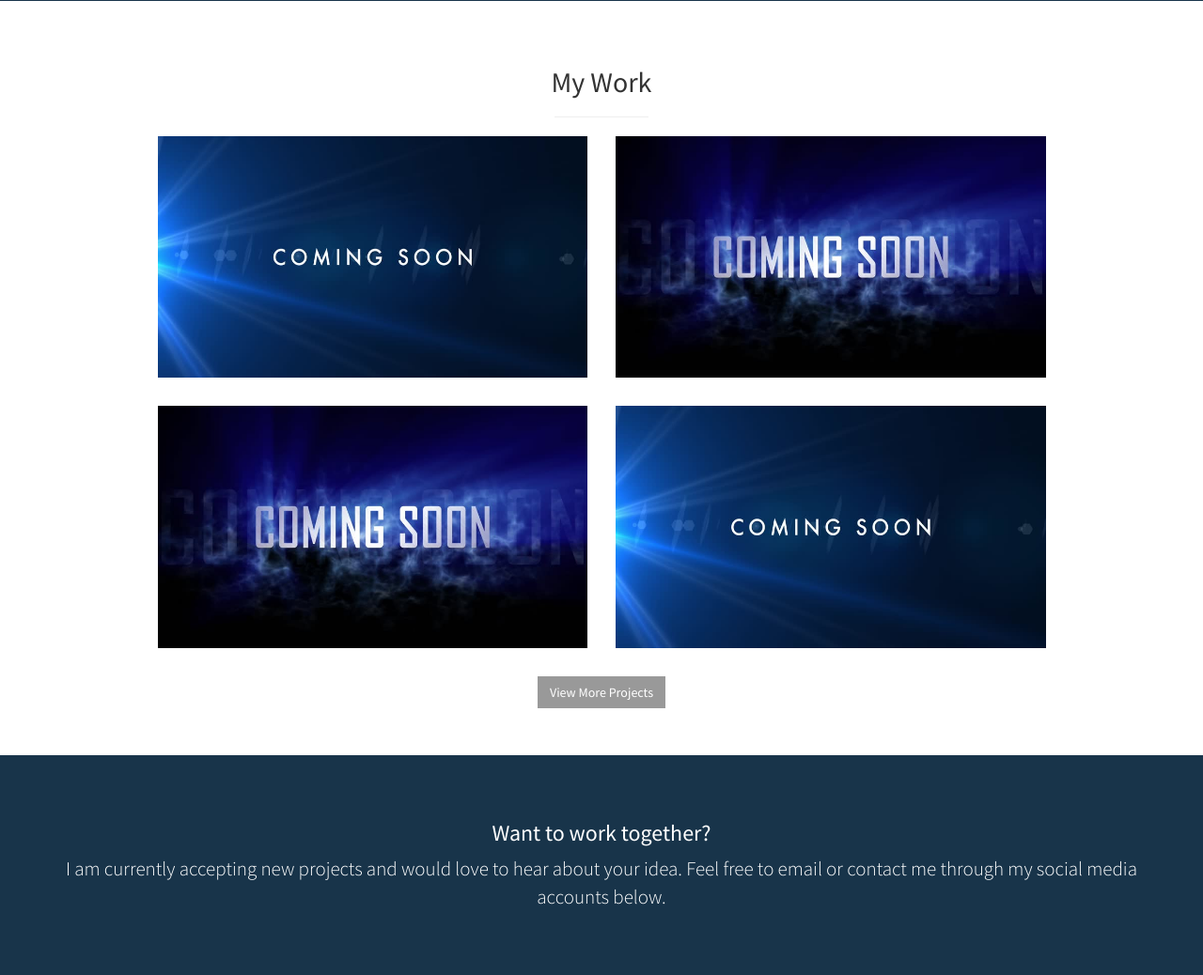
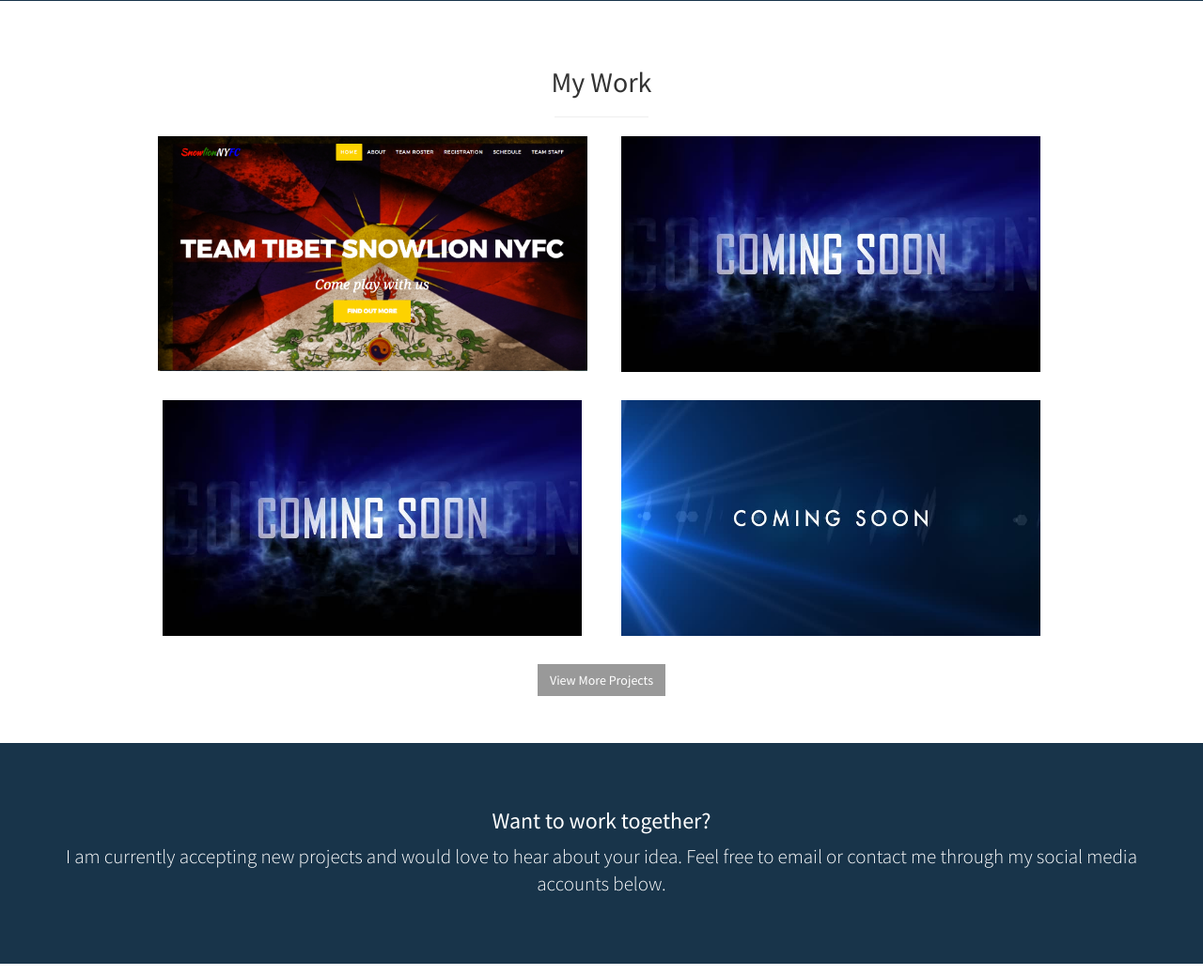
Before and after one commit to azeneli/azeneli_portfolio, a PHP site: page /index.html in a window 1280 px wide. Shown: the part 1664-2702 px from the top of the page at 94% size. Run offline with PHP 8.4, Linux system fonts and the light colour scheme.

Commit message:
update portfolio section with team tibet website

```diff
--- a/css/stylish-portfolio.css
+++ b/css/stylish-portfolio.css
@@ -287,3 +287,7 @@
 .menu--title {
     color: #fff !important;
 }
+
+.img-tmp-size {
+    height: 251px;
+}
--- a/index.html
+++ b/index.html
@@ -163,29 +163,29 @@
                     <div class="row">
                         <div class="col-md-6">
                             <div class="portfolio-item">
-                                <a href="#">
-                                    <img class="img-portfolio img-responsive" src="img/coming-soon5.jpeg">
+                                <a href="https://snnyfc.herokuapp.com/index.html">
+                                    <img class="img-portfolio img-responsive" src="img/team_tibet-5.png">
                                 </a>
                             </div>
                         </div>
                         <div class="col-md-6">
                             <div class="portfolio-item">
                                 <a href="#">
-                                    <img class="img-portfolio img-responsive" src="img/coming-soon4.jpg">
+                                    <img class="img-portfolio img-responsive img-tmp-size" src="img/coming-soon4.jpg">
                                 </a>
                             </div>
                         </div>
                         <div class="col-md-6">
                             <div class="portfolio-item">
                                 <a href="#">
-                                    <img class="img-portfolio img-responsive" src="img/coming-soon4.jpg">
+                                    <img class="img-portfolio img-responsive img-tmp-size" src="img/coming-soon4.jpg">
                                 </a>
                             </div>
                         </div>
                         <div class="col-md-6">
                             <div class="portfolio-item">
                                 <a href="#">
-                                    <img class="img-portfolio img-responsive" src="img/coming-soon5.jpeg">
+                                    <img class="img-portfolio img-responsive img-tmp-size" src="img/coming-soon5.jpeg">
                                 </a>
                             </div>
                         </div>
```
Also changed, not shown: img/team_tibet-5.png (added).
